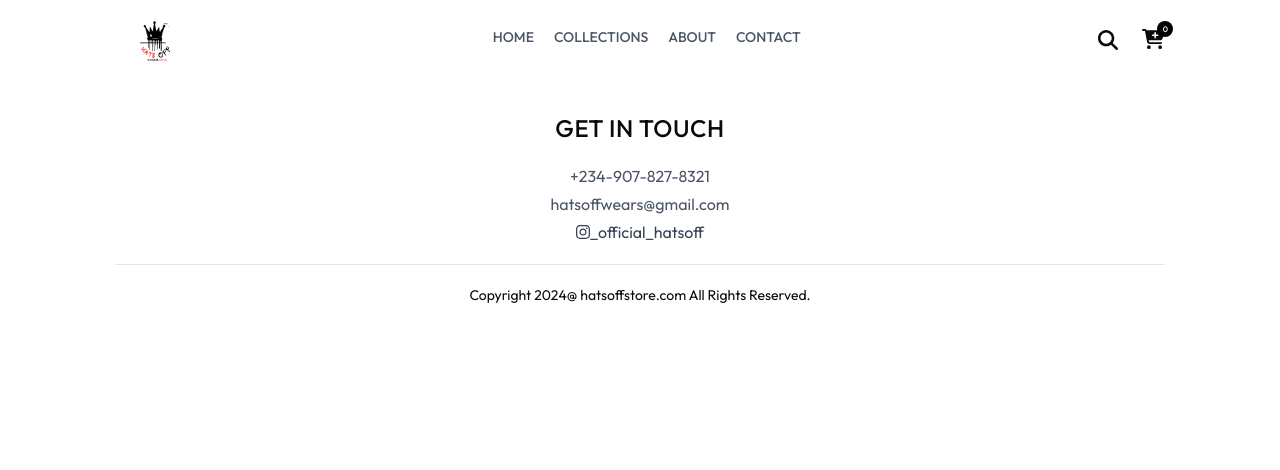
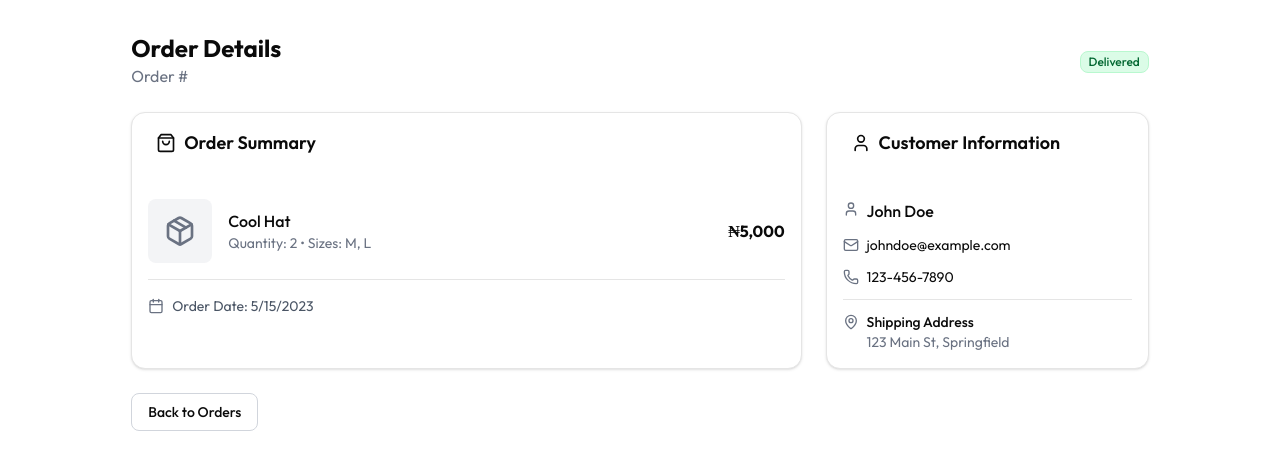
Before and after one commit to Pluggito/HATSOFFwears, a React (Vite) app: page /order-items/1 in a window 1280 px wide. Shown: the top 470 px of the page. Built offline with nearby package versions, Linux system fonts and the light colour scheme; no server answers; the database is empty.

Commit message:
Order items Ui completed

```diff
--- a/package.json
+++ b/package.json
@@ -25,6 +25,7 @@
     "@radix-ui/react-dialog": "^1.1.11",
     "@radix-ui/react-label": "^2.1.4",
     "@radix-ui/react-select": "^2.2.2",
+    "@radix-ui/react-separator": "^1.1.6",
     "@radix-ui/react-slot": "^1.2.2",
     "@radix-ui/react-tabs": "^1.1.9",
     "@radix-ui/react-toggle": "^1.1.6",
--- a/src/App.jsx
+++ b/src/App.jsx
@@ -20,6 +20,7 @@ import Admin from "./Pages/Admin"
 import ClothingDashboard from "./Pages/Dashboard"
 import ImageUploader from "./Components/ImageUploader"
 import { Toaster } from "sonner"
+import OrderItems from "./Pages/OrderItems"
 // import 'react-toastify/dist/ReactToastify.css'
 
 
@@ -51,6 +52,7 @@ const App = () => {
         <Route path="/placeorder" element={<PlaceOrder />}/>
         <Route path="/orders" element={<Orders />}/>
         <Route path="/order-summary" element={<OrderSummary />}/>
+        <Route path="/order-items/:orderId" element={<OrderItems/>}/>
       </Routes>
       <Footer/>
     </div>
--- a/src/Components/Footer.jsx
+++ b/src/Components/Footer.jsx
@@ -1,37 +1,42 @@
 import { FontAwesomeIcon } from "@fortawesome/react-fontawesome";
 import { faInstagram } from "@fortawesome/free-brands-svg-icons";
-import {  useLocation } from "react-router-dom";
+import { useLocation } from "react-router-dom";
 
+export default function Footer() {
+  const location = useLocation();
+  const hideNavbarRoutes = ["/admin", "/dashboard", "/orders"];
 
-export default function Footer(){
-     const location = useLocation()
-            const path = ['/admin','/dashboard','/orders']
+  const dynamicHideRoutes = [/^\/order-items\/[^/]+$/];
 
-            if(path.includes(location.pathname)) return null
+  const shouldHideNavbar =
+    hideNavbarRoutes.includes(location.pathname) ||
+    dynamicHideRoutes.some((regex) => regex.test(location.pathname));
 
+  if (shouldHideNavbar) return null;
 
-    return(
+  return (
     <div className="w-full justify-center items-center px-auto text-center">
       <div className="mt-[32px] mb-5 ">
         <p className="text-2xl font-medium mb-5 tracking-wide">GET IN TOUCH</p>
-                <ul className="flex flex-col gap-1 text-gray-600" >
+        <ul className="flex flex-col gap-1 text-gray-600">
           <li>+234-907-827-8321</li>
           <li>hatsoffwears@gmail.com</li>
-                    <a href='https://www.instagram.com/_official_hatsoff/' className="cursor-pointer text-gray-700 no-underline">
-                        <FontAwesomeIcon icon={faInstagram}/>
+          <a
+            href="https://www.instagram.com/_official_hatsoff/"
+            className="cursor-pointer text-gray-700 no-underline"
+          >
+            <FontAwesomeIcon icon={faInstagram} />
             _official_hatsoff
           </a>
-
         </ul>
       </div>
 
       <div>
-                <hr/>
-                <p className="py-5 text-sm text-center">Copyright 2024@ hatsoffstore.com
-                    All Rights Reserved.
+        <hr />
+        <p className="py-5 text-sm text-center">
+          Copyright 2024@ hatsoffstore.com All Rights Reserved.
         </p>
       </div>
     </div>
-
-    )
+  );
 }
--- a/src/Components/Navbar.jsx
+++ b/src/Components/Navbar.jsx
@@ -1,85 +1,133 @@
-import {assets} from '../assets/asset'
+import { assets } from "../assets/asset";
 import { Link, NavLink, useLocation } from "react-router-dom";
-import { FontAwesomeIcon } from '@fortawesome/react-fontawesome'
-import { faCartPlus, faMagnifyingGlass, faAngleLeft }from '@fortawesome/free-solid-svg-icons'
-import { useContext, useState } from 'react';
-import { ShopContext } from '../Context/ShopContext';
-import { Menu } from 'lucide-react'
-
-
+import { FontAwesomeIcon } from "@fortawesome/react-fontawesome";
+import {
+  faCartPlus,
+  faMagnifyingGlass,
+  faAngleLeft,
+} from "@fortawesome/free-solid-svg-icons";
+import { useContext, useState } from "react";
+import { ShopContext } from "../Context/ShopContext";
+import { Menu } from "lucide-react";
 
 const Navbar = () => {
-        const [visible,setVisible] = useState (false);
-        const {setShowSearch, getCartCount} = useContext(ShopContext);
-        const location = useLocation()
-        const path = ['/admin','/dashboard','/orders']
+  const [visible, setVisible] = useState(false);
+  const { setShowSearch, getCartCount } = useContext(ShopContext);
+  const location = useLocation();
+  const hideNavbarRoutes = ["/admin", "/dashboard", "/orders"];
 
-        if(path.includes(location.pathname)) return null
+  const dynamicHideRoutes = [/^\/order-items\/[^/]+$/];
+
+  const shouldHideNavbar =
+    hideNavbarRoutes.includes(location.pathname) ||
+    dynamicHideRoutes.some((regex) => regex.test(location.pathname));
+
+  if (shouldHideNavbar) return null;
 
   return (
     <div className="flex items-center justify-between  font-medium">
-
-        <Link to='/'>
-        <img  src={assets.logo_icon1} className='w-20 h-20' alt=""/>
+      <Link to="/">
+        <img src={assets.logo_icon1} className="w-20 h-20" alt="" />
       </Link>
 
-
-        <ul className='hidden sm:flex gap-5 text-sm text-gray-600'>
-            <NavLink to='/' className='flex flex-col items-center gap-1'>
+      <ul className="hidden sm:flex gap-5 text-sm text-gray-600">
+        <NavLink to="/" className="flex flex-col items-center gap-1">
           <p>HOME</p>
-                <hr className='w-2/4 border-none h-[1.5px] bq-gray-700 '/>
+          <hr className="w-2/4 border-none h-[1.5px] bq-gray-700 " />
         </NavLink>
-            <NavLink to='/collections' className='flex flex-col items-center gap-1'>
+        <NavLink to="/collections" className="flex flex-col items-center gap-1">
           <p>COLLECTIONS</p>
-                <hr className='w-2/4 border-none h-[1.5px] bq-gray-700
-                hidden'/>
+          <hr
+            className="w-2/4 border-none h-[1.5px] bq-gray-700
+                hidden"
+          />
         </NavLink>
-            <NavLink to='/about' className='flex flex-col items-center gap-1'>
+        <NavLink to="/about" className="flex flex-col items-center gap-1">
           <p>ABOUT</p>
-                <hr className='w-2/4 border-none h-[1.5px] bq-gray-700
-                hidden'/>
+          <hr
+            className="w-2/4 border-none h-[1.5px] bq-gray-700
+                hidden"
+          />
         </NavLink>
-            <NavLink to='contact' className='flex flex-col items-center gap-1'>
+        <NavLink to="contact" className="flex flex-col items-center gap-1">
           <p>CONTACT</p>
-                <hr className='w-2/4 border-none h-[1.5px] bq-gray-700
-                hidden'/>
+          <hr
+            className="w-2/4 border-none h-[1.5px] bq-gray-700
+                hidden"
+          />
         </NavLink>
-
-
       </ul>
 
-        <div className='flex items-center gap-6'>
-            <FontAwesomeIcon icon={faMagnifyingGlass}
-            className='text-[20px]' onClick={()=> setShowSearch(true)}/>
+      <div className="flex items-center gap-6">
+        <FontAwesomeIcon
+          icon={faMagnifyingGlass}
+          className="text-[20px]"
+          onClick={() => setShowSearch(true)}
+        />
 
-            <Link to='/cart' className='relative'>
-            <FontAwesomeIcon icon={faCartPlus}
-            className='text-[20px]'/>
-             <p className='absolute left-[15px] top-[-7px] w-4 text-center leading-4 bg-black text-white aspect-square rounded-full text-[8px]'>{getCartCount()}</p>
+        <Link to="/cart" className="relative">
+          <FontAwesomeIcon icon={faCartPlus} className="text-[20px]" />
+          <p className="absolute left-[15px] top-[-7px] w-4 text-center leading-4 bg-black text-white aspect-square rounded-full text-[8px]">
+            {getCartCount()}
+          </p>
         </Link>
 
-
-            <Menu  className='sm:hidden cursor-pointer' onClick={()=> setVisible(true)} />
+        <Menu
+          className="sm:hidden cursor-pointer"
+          onClick={() => setVisible(true)}
+        />
 
         {/* Sidebar Menu for Small Screen */}
-                <div className={`absolute top-0 right-0 bottom-0 overflow-hidden bg-white transition-all ${visible ? 'w-full' : 'w-0'}`}>
-                    <div className='flex flex-col text-gray-600'>
-                        <div onClick={()=> setVisible(false)} className='flex itmes-center gap-4 p-3 cursor-pointer' >
-                        <FontAwesomeIcon icon={faAngleLeft} className='text-[20px] mt-[4px] mr-[-5px]' />
+        <div
+          className={`absolute top-0 right-0 bottom-0 overflow-hidden bg-white transition-all ${
+            visible ? "w-full" : "w-0"
+          }`}
+        >
+          <div className="flex flex-col text-gray-600">
+            <div
+              onClick={() => setVisible(false)}
+              className="flex itmes-center gap-4 p-3 cursor-pointer"
+            >
+              <FontAwesomeIcon
+                icon={faAngleLeft}
+                className="text-[20px] mt-[4px] mr-[-5px]"
+              />
               <p>Back</p>
             </div>
 
-                        <NavLink onClick={()=> setVisible(false)} to='/' className='py-2 pl-6 border'>HOME</NavLink>
-                        <NavLink onClick={()=> setVisible(false)} to='/collections' className='py-2 pl-6 border'>COLLECTIONS</NavLink>
-                        <NavLink onClick={()=> setVisible(false)} to='/about' className='py-2 pl-6 border'>ABOUT</NavLink>
-                        <NavLink onClick={()=> setVisible(false)} to='/contact' className='py-2 pl-6 border'>CONTACT</NavLink>
+            <NavLink
+              onClick={() => setVisible(false)}
+              to="/"
+              className="py-2 pl-6 border"
+            >
+              HOME
+            </NavLink>
+            <NavLink
+              onClick={() => setVisible(false)}
+              to="/collections"
+              className="py-2 pl-6 border"
+            >
+              COLLECTIONS
+            </NavLink>
+            <NavLink
+              onClick={() => setVisible(false)}
+              to="/about"
+              className="py-2 pl-6 border"
+            >
+              ABOUT
+            </NavLink>
+            <NavLink
+              onClick={() => setVisible(false)}
+              to="/contact"
+              className="py-2 pl-6 border"
+            >
+              CONTACT
+            </NavLink>
           </div>
         </div>
       </div>
+    </div>
+  );
+};
 
-
-    </div>
-  )
-}
-
-export default Navbar
+export default Navbar;
--- a/src/Components/ProductsItem.jsx
+++ b/src/Components/ProductsItem.jsx
@@ -35,7 +35,7 @@ export default function ProductsItem({ id, image, name, price }) {
 
 ProductsItem.propTypes = {
   id: PropTypes.string.isRequired,
-  // image: PropTypes.string,
+  image: PropTypes.string.isRequired,
   name: PropTypes.string.isRequired,
   price: PropTypes.number.isRequired,
   availability: PropTypes.string,
--- /dev/null
+++ b/src/Components/ui/separator.jsx
@@ -0,0 +1,25 @@
+import * as React from "react"
+import * as SeparatorPrimitive from "@radix-ui/react-separator"
+
+import { cn } from "@/lib/utils"
+
+function Separator({
+  className,
+  orientation = "horizontal",
+  decorative = true,
+  ...props
+}) {
+  return (
+    <SeparatorPrimitive.Root
+      data-slot="separator-root"
+      decorative={decorative}
+      orientation={orientation}
+      className={cn(
+        "bg-border shrink-0 data-[orientation=horizontal]:h-px data-[orientation=horizontal]:w-full data-[orientation=vertical]:h-full data-[orientation=vertical]:w-px",
+        className
+      )}
+      {...props} />
+  );
+}
+
+export { Separator }
--- /dev/null
+++ b/src/Pages/OrderItems.jsx
@@ -0,0 +1,170 @@
+"use client";
+
+import { useParams } from "react-router-dom";
+import {
+  Package,
+  User,
+  MapPin,
+  Mail,
+  Phone,
+  ShoppingBag,
+  Calendar,
+} from "lucide-react";
+import { Badge } from "@/Components/ui/badge";
+import { Card, CardContent, CardHeader, CardTitle } from "@/Components/ui/card";
+import { Separator } from "@/Components/ui/separator";
+
+const OrderItems = () => {
+  const { id } = useParams();
+
+  // Mock data for demonstration purposes
+  const orderDetails = {
+    orderNumber: id,
+    orderDate: "2023-05-15",
+    status: "Delivered",
+    customerName: "John Doe",
+    productName: "Cool Hat",
+    productQuantity: 2,
+    productSizes: ["M", "L"],
+    totalAmount: 5000,
+    address: "123 Main St, Springfield",
+    email: "johndoe@example.com",
+    phoneNumber: "123-456-7890",
+  };
+
+  const getStatusColor = (status) => {
+    switch (status) {
+      case "Pending":
+        return "bg-yellow-100 text-yellow-800 border-yellow-200";
+      case "Delivered":
+        return "bg-green-100 text-green-800 border-green-200";
+      case "Canceled":
+        return "bg-red-100 text-red-800 border-red-200";
+      default:
+        return "bg-gray-100 text-gray-800 border-gray-200";
+    }
+  };
+
+  return (
+    <div className="container mx-auto py-8 px-4">
+      <div className="flex flex-col md:flex-row justify-between items-start md:items-center mb-6">
+        <div>
+          <h1 className="text-2xl font-bold">Order Details</h1>
+          {/* Add the order number here */}
+          <p className="text-gray-500">Order #{orderDetails.orderNumber}</p>
+        </div>
+        <div className="mt-2 md:mt-0">
+          {/*it gets the status from the orders page and updates here */}
+          <Badge
+            variant="outline"
+            className={getStatusColor(orderDetails.status)}
+          >
+            {orderDetails.status}
+          </Badge>
+        </div>
+      </div>
+
+      <div className="grid grid-cols-1 md:grid-cols-3 gap-6">
+        {/* Order Summary */}
+        <Card className="md:col-span-2">
+          <CardHeader className="pb-3">
+            <CardTitle className="text-lg flex items-center">
+              <ShoppingBag className="mr-2 h-5 w-5" />
+              Order Summary
+            </CardTitle>
+          </CardHeader>
+          <CardContent>
+            <div className="space-y-4">
+              <div className="flex justify-between items-center">
+                <div className="flex items-center">
+                  <div className="h-16 w-16 rounded-md bg-gray-100 flex items-center justify-center">
+                    <Package className="h-8 w-8 text-gray-500" />
+                  </div>
+                  <div className="ml-4">
+                    <h3 className="font-medium">{orderDetails.productName}</h3>
+                    <p className="text-sm text-gray-500">
+                      Quantity: {orderDetails.productQuantity} • Sizes:{" "}
+                      {orderDetails.productSizes.join(", ")}
+                    </p>
+                  </div>
+                </div>
+                <div className="text-right">
+                  <p className="font-bold">
+                    ₦{orderDetails.totalAmount.toLocaleString()}
+                  </p>
+                </div>
+              </div>
+
+              <Separator />
+
+              <div className="flex items-center">
+                <Calendar className="h-4 w-4 mr-2 text-gray-500" />
+                <span className="text-sm text-gray-600">
+                  Order Date:{" "}
+                  {new Date(orderDetails.orderDate).toLocaleDateString()}
+                </span>
+              </div>
+            </div>
+          </CardContent>
+        </Card>
+
+        {/* Customer Information */}
+        <Card>
+          <CardHeader className="pb-3">
+            <CardTitle className="text-lg flex items-center">
+              <User className="mr-2 h-5 w-5" />
+              Customer Information
+            </CardTitle>
+          </CardHeader>
+          <CardContent>
+            <div className="space-y-3">
+              <div className="flex items-start">
+                <User className="h-4 w-4 mr-2 mt-0.5 text-gray-500" />
+                <div>
+                  <p className="font-medium">{orderDetails.customerName}</p>
+                </div>
+              </div>
+
+              <div className="flex items-start">
+                <Mail className="h-4 w-4 mr-2 mt-0.5 text-gray-500" />
+                <div>
+                  <p className="text-sm">{orderDetails.email}</p>
+                </div>
+              </div>
+
+              <div className="flex items-start">
+                <Phone className="h-4 w-4 mr-2 mt-0.5 text-gray-500" />
+                <div>
+                  <p className="text-sm">{orderDetails.phoneNumber}</p>
+                </div>
+              </div>
+
+              <Separator />
+
+              <div className="flex items-start">
+                <MapPin className="h-4 w-4 mr-2 mt-0.5 text-gray-500" />
+                <div>
+                  <p className="text-sm font-medium">Shipping Address</p>
+                  <p className="text-sm text-gray-500">
+                    {orderDetails.address}
+                  </p>
+                </div>
+              </div>
+            </div>
+          </CardContent>
+        </Card>
+      </div>
+
+      <div className="mt-6 flex justify-between">
+        <button
+          onClick={() => window.history.back()}
+          className="px-4 py-2 border border-gray-300 rounded-md text-sm font-medium hover:bg-gray-50"
+        >
+          Back to Orders
+        </button>
+      </div>
+    </div>
+  );
+};
+
+export default OrderItems;
--- a/src/Pages/Product.jsx
+++ b/src/Pages/Product.jsx
@@ -59,9 +59,7 @@ const Product = () => {
           <p className="mt-5 text-gray-600 md:w-4/5 mb-5">
             {productData.description}
           </p>
-          <p
-            className="text-sm text-gray-500 font-semibold flex items-center gap-2"
-          >
+          <p className="text-sm text-gray-500 font-semibold flex items-center gap-2">
             {productData.availability}
           </p>
           <div className="flex flex-col gap-4 my-8">
--- a/src/Pages/ShopNow.jsx
+++ b/src/Pages/ShopNow.jsx
@@ -7,7 +7,6 @@ import ProductsItem from "../Components/ProductsItem";
 const ShopNow = () => {
   const { products, loading, error } = useContext(ShopContext);
   const [newProducts, setNewProducts] = useState([]);
-
 
   useEffect(() => {
     // runs when products has loaded
```
Also changed, not shown: src/Pages/Dashboard.jsx (+3 -4 lines), src/Pages/Orders.jsx (+93 -57 lines), 1 other file (tests, documents, lock files or other folders). Lines whose indentation alone changed are shown as unchanged.
